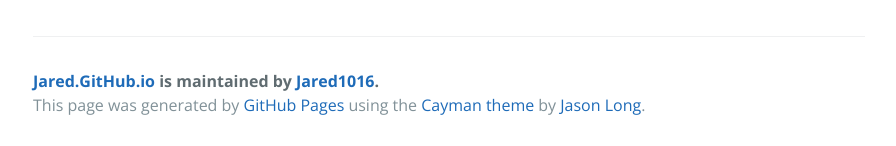
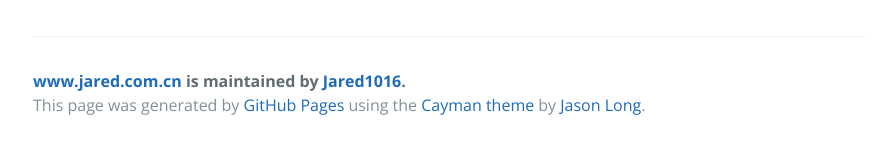
Before and after one commit to Jared1016/Jared1016.github.io, a plain HTML site: page index.html in a window 1280 px wide. Shown: the part 1257-1403 px from the top of the page, without its empty margins (191-1087 px from the left). Drawn offline with nearby package versions, Linux system fonts and the light colour scheme.

Commit message:
Update index.html

```diff
--- a/index.html
+++ b/index.html
@@ -45,8 +45,7 @@
 <p>Having trouble with Pages? Check out our <a href="https://help.github.com/pages">documentation</a> or <a href="https://github.com/contact">contact support</a> and we’ll help you sort it out.</p>
 
       <footer class="site-footer">
-        <span class="site-footer-owner"><a href="https://github.com/Jared1016/jared.github.io">Jared.GitHub.io</a> is maintained by <a href="https://github.com/Jared1016">Jared1016</a>.</span>
-
+        <span class="site-footer-owner"><a href="https://www.jared.com.cn">www.jared.com.cn</a> is maintained by <a href="https://github.com/Jared1016">Jared1016</a>.</span>
         <span class="site-footer-credits">This page was generated by <a href="https://pages.github.com">GitHub Pages</a> using the <a href="https://github.com/jasonlong/cayman-theme">Cayman theme</a> by <a href="https://twitter.com/jasonlong">Jason Long</a>.</span>
       </footer>
 
```
